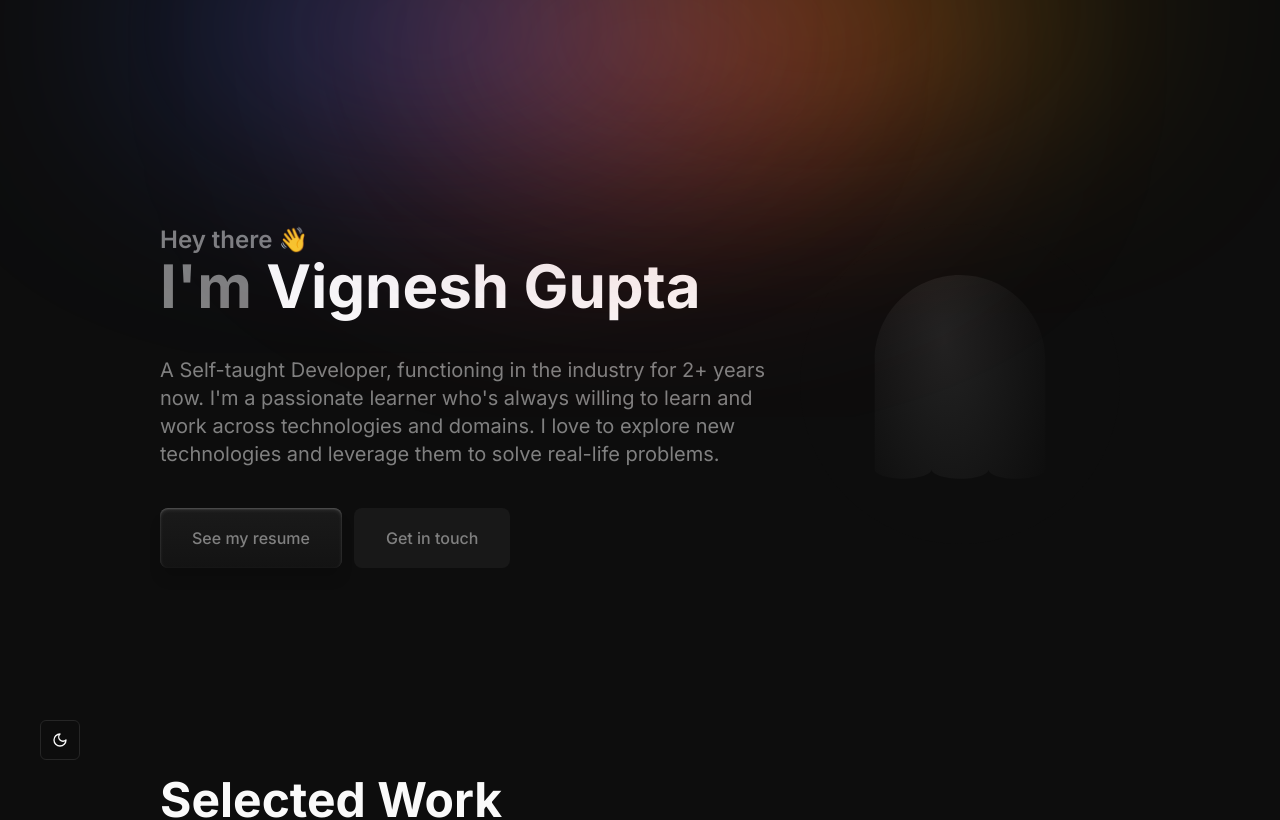
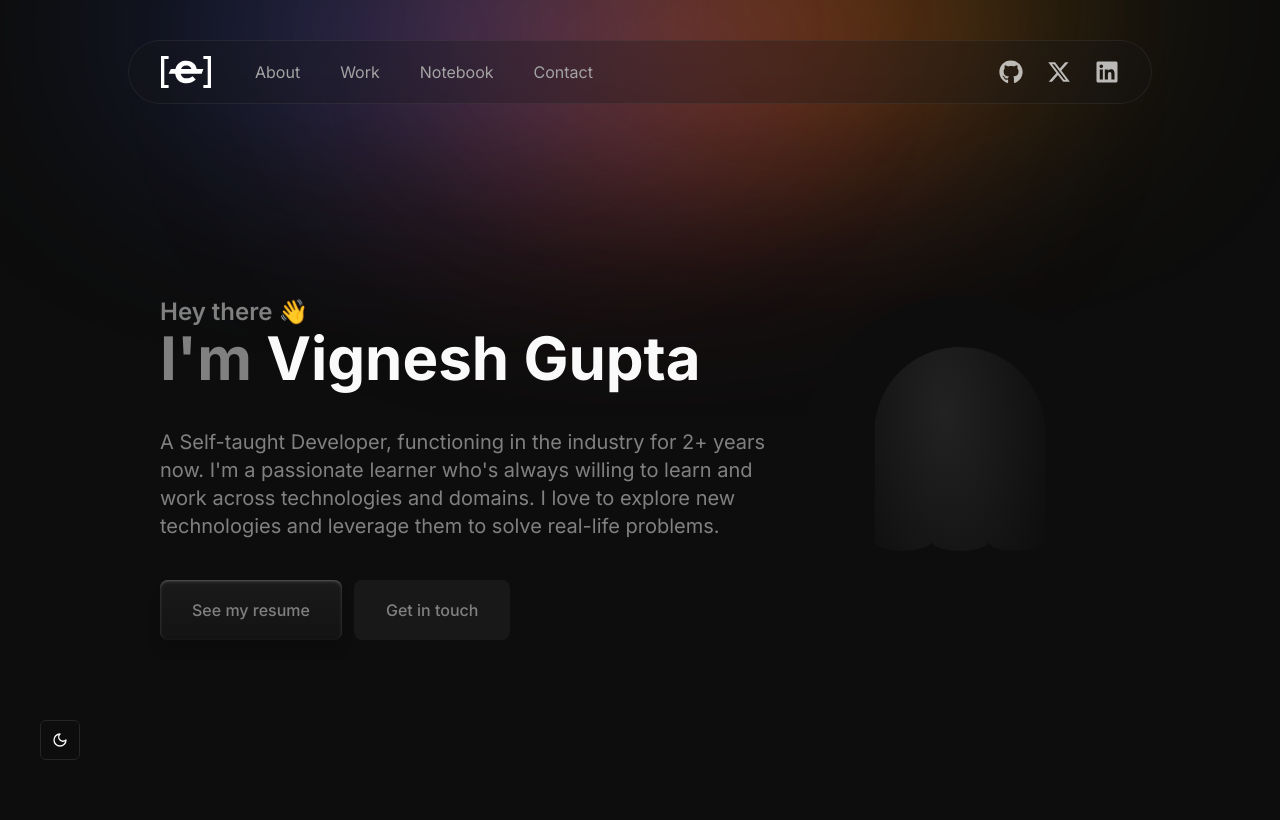
Before and after one commit to vignesh-gupta/vigneshgupta.tech, a Next.js app: page / in a window 1280 px wide. Shown: the top 820 px of the page. Built offline with nearby package versions, Linux system fonts and the light colour scheme.

Commit message:
feat: complete basic home page by design

```diff
--- a/package.json
+++ b/package.json
@@ -18,6 +18,7 @@
     "next-themes": "^0.3.0",
     "react": "19.0.0-rc-69d4b800-20241021",
     "react-dom": "19.0.0-rc-69d4b800-20241021",
+    "react-icons": "^5.3.0",
     "tailwind-merge": "^2.5.4",
     "tailwindcss-animate": "^1.0.7"
   },
--- a/src/app/globals.css
+++ b/src/app/globals.css
@@ -75,6 +75,10 @@ body {
   body {
     @apply bg-background text-foreground;
   }
+
+  ::selection{
+    @apply bg-foreground text-background;
+  }
 }
 
 .primary-button {
--- a/src/app/layout.tsx
+++ b/src/app/layout.tsx
@@ -7,6 +7,7 @@ import { ThemeSwitch } from "@/components/theme/theme-switch";
 import HeaderGradient from "@/components/common/header-gradient";
 import Footer from "@/components/common/footer";
 import FooterGradient from "@/components/common/footer-gradient";
+import Header from "@/components/common/header";
 
 export const metadata: Metadata = {
   title: "Create Next App",
@@ -28,6 +29,7 @@ export default function RootLayout({
       <body className={`antialiased relative ${inter.className}`}>
         <HeaderGradient />
         <ThemeProvider attribute="class" defaultTheme="dark">
+          <Header />
           <ThemeSwitch className="fixed bottom-10 left-10" />
           {children}
           <Footer />
--- a/src/app/page.tsx
+++ b/src/app/page.tsx
@@ -32,7 +32,7 @@ const info: InfoCardsProps[] = [
 
 const HomePage = () => {
   return (
-    <main className="container max-w-screen-lg px-8 pt-24 mx-auto space-y-20">
+    <main className="container max-w-screen-lg px-8 pt-16 mx-auto space-y-20">
       <HeroSection />
       <ProjectSection showHeader />
 
--- a/src/components/common/footer-gradient.tsx
+++ b/src/components/common/footer-gradient.tsx
@@ -2,9 +2,9 @@ import Image from "next/image";
 
 const FooterGradient = () => {
   return (
-    <div className="absolute inset-x-0 bottom-0 h-[550px]">
+    <div className="absolute inset-x-0 bottom-0 h-[550px] -z-50">
       <div className="relative h-full w-full overflow-hidden">
-        <picture className="absolute bottom-0 left-1/2 block h-[550px] w-full -translate-x-1/2 select-none">
+        <picture className="absolute bottom-0 left-1/2 block h-[550px] w-full blur-3xl -translate-x-1/2 translate-y-5 select-none">
           <Image src="/footer-gradient.svg" alt="hero gradient" fill />
         </picture>
       </div>
--- a/src/components/common/header-gradient.tsx
+++ b/src/components/common/header-gradient.tsx
@@ -2,7 +2,7 @@ import Image from "next/image";
 
 const HeaderGradient = () => {
   return (
-    <div className="absolute inset-x-0 top-0 select-none">
+    <div draggable={false} className="absolute inset-x-0 top-0 select-none -z-50">
       <div className="relative h-[550px] w-full overflow-x-hidden">
         <picture className="absolute left-1/2 top-0 z-[2] block h-[550px] w-[1440px] -translate-x-1/2 select-none">
           <Image src="/header-gradient.svg" alt="hero gradient" fill />
--- /dev/null
+++ b/src/components/common/header.tsx
@@ -0,0 +1,57 @@
+import { navLinks, socials } from "@/lib/constants";
+import Image from "next/image";
+import Link from "next/link";
+
+const Header = () => {
+  return (
+    <>
+      <header className="relative z-[999] pt-10 hidden px-4 md:block">
+        <div className="container mx-auto flex h-16 w-full max-w-[1024px] items-center justify-between rounded-full border-[1px] border-white/25 bg-white/25 px-8 backdrop-blur-md dark:border-[#5E5E5E]/20 dark:bg-[#18181D]/30">
+          <div className="flex items-center gap-10">
+            <Link aria-label="Vignesh Gupta Logo" href="/">
+              <Image src="/logo.svg" width={50} height={50} alt="Logo" />
+            </Link>
+            <nav
+              aria-label="Main"
+              data-orientation="horizontal"
+              dir="ltr"
+              className="relative flex justify-center"
+            >
+              <div className="relative">
+                <ul className="m-0 flex list-none items-center gap-10 rounded-[6px] p-1">
+                  {navLinks.map((link) => (
+                    <li key={`nav-link-${link.name}`}>
+                      <Link
+                        className="block py-2 text-onyx/70 transition-colors hover:text-onyx dark:text-muted-foreground dark:hover:text-white"
+                        href={link.href}
+                      >
+                        {link.name}
+                      </Link>
+                    </li>
+                  ))}
+                </ul>
+              </div>
+            </nav>
+          </div>
+          <div className="flex items-center gap-4">
+            <div className="flex gap-6 text-onyx/70 dark:text-white/70">
+              {socials.map((social) => (
+                <Link
+                  key={`header-social-${social.name}`}
+                  className="group transition hover:text-onyx dark:hover:text-white"
+                  target="_blank"
+                  aria-label={social.name}
+                  href={social.href}
+                >
+                  <social.icon className="size-6" />
+                </Link>
+              ))}
+            </div>
+          </div>
+        </div>
+      </header>
+    </>
+  );
+};
+
+export default Header;
--- /dev/null
+++ b/src/lib/constants.ts
@@ -0,0 +1,23 @@
+import { FaGithub, FaLinkedin } from "react-icons/fa";
+import { FaXTwitter } from "react-icons/fa6";
+
+export const socials = [
+  { name: "Github", href: "https://github.com/vignesh-gupta/", icon: FaGithub },
+  {
+    name: "X (Twitter)",
+    href: "https://x.com/vigneshfixes/",
+    icon: FaXTwitter,
+  },
+  {
+    name: "LinkedIn",
+    href: "https://www.linkedin.com/in/vigneshgupta/",
+    icon: FaLinkedin,
+  },
+];
+
+export const navLinks = [
+  { name: "About", href: "/about" },
+  { name: "Work", href: "/work" },
+  { name: "Notebook", href: "/notebook" },
+  { name: "Contact", href: "/contact" },
+];
```
Also changed, not shown: 1 other file (tests, documents, lock files or other folders).
